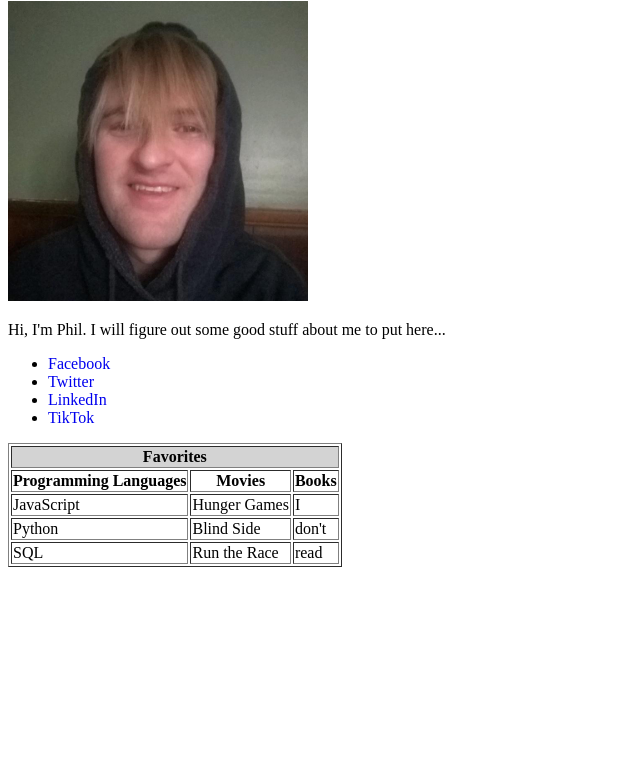
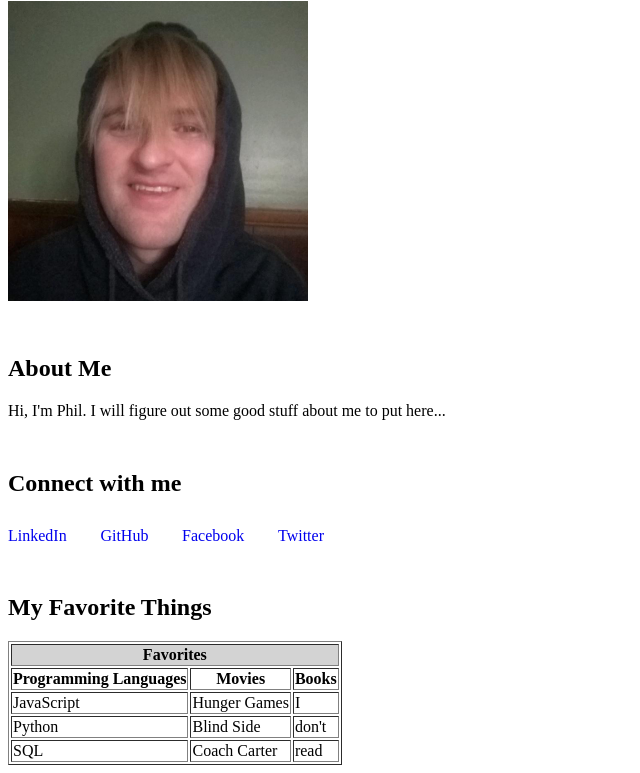
Before and after one commit to philipstubbs13/philipstubbs13.github.io, a plain HTML site: page index.html in a window 1280 px wide. Shown: the part 79-852 px from the top of the page, without its empty margins (0-640 px from the left). Before the commit the page ends 800 px from the top, so only its background shows below. Drawn offline with Linux system fonts and the light colour scheme.

Commit message:
cool website

```diff
--- a/index.html
+++ b/index.html
@@ -10,15 +10,18 @@
 
   <h1>Hi, my name is Phil.</h1>
   <img src="./Images/me.jpeg" alt="Phil" style="width: 300px" />
+  <h2 style="padding-top: 30px">About Me</h2>
   <p>
     Hi, I'm Phil. I will figure out some good stuff about me to put here...
   </p>
-  <ul>
-    <li><a href="https://www.facebook.com/phil.stubbs.13" target="_blank" style="text-decoration: none">Facebook</a></li>
-    <li><a href="https://twitter.com/iamPhilStubbs" target="_blank" style="text-decoration: none">Twitter</a></li>
-    <li><a href="https://www.linkedin.com/in/philipjstubbs/" target="_blank" style="text-decoration: none">LinkedIn</a></li>
-    <li><a href="https://www.tiktok.com/@thephilstubbs" target="_blank" style="text-decoration: none">TikTok</a></li>
+  <h2 style="padding-top: 30px">Connect with me</h2>
+  <ul style="list-style-type: none; padding: 0; display: flex; justify-content: space-between; width: 25%">
+    <li style="padding-top: 10px"><a href="https://www.linkedin.com/in/philipjstubbs/" target="_blank" style="text-decoration: none">LinkedIn</a></li>
+    <li style="padding-top: 10px"><a href="https://github.com/philipstubbs13" target="_blank" style="text-decoration: none">GitHub</a></li>
+    <li style="padding-top: 10px"><a href="https://www.facebook.com/phil.stubbs.13" target="_blank" style="text-decoration: none">Facebook</a></li>
+    <li style="padding-top: 10px"><a href="https://twitter.com/iamPhilStubbs" target="_blank" style="text-decoration: none">Twitter</a></li>
   </ul>
+    <h2 style="padding-top: 30px">My Favorite Things</h2>
     <table border="1">
     <thead>
       <tr style="background-color: lightgrey">
@@ -43,7 +46,7 @@
       </tr>
       <tr>
         <td>SQL</td>
-        <td>Run the Race</td>
+        <td>Coach Carter</td>
         <td>read</td>
       </tr>
     </tbody>
```
